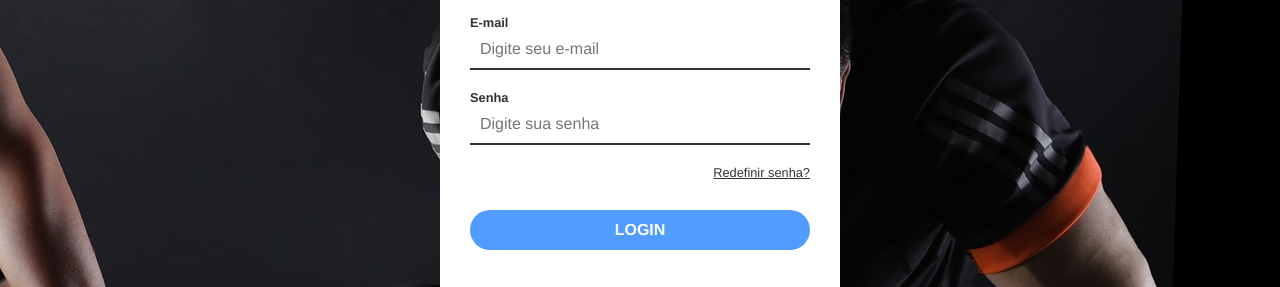
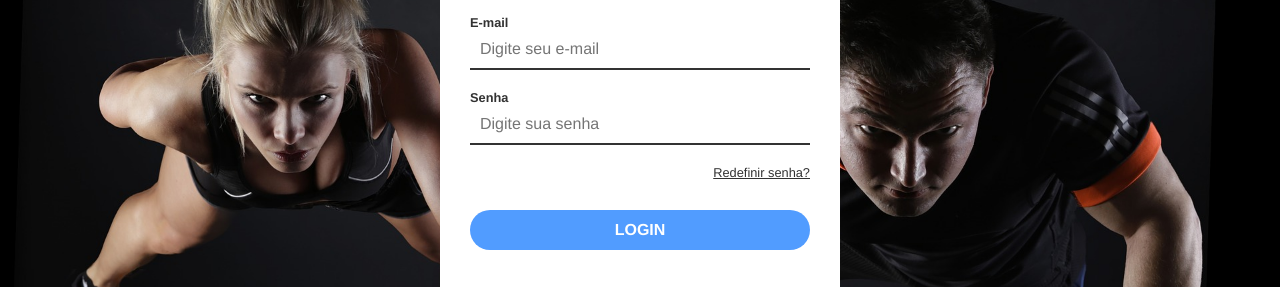
Before and after one commit to Ricardo-SS/Tela-de-login-web, a plain HTML site: page index.html in a window 1280 px wide. Shown: the part 192-479 px from the top of the page. Drawn offline with Linux system fonts and the light colour scheme.

Commit message:
Correção de redimencionamento de imagem de fundo.

```diff
--- a/css/styles.css
+++ b/css/styles.css
@@ -10,12 +10,20 @@
 }
 
 body {
+    background: url(../img/background2.jpeg) no-repeat center center;
+    -webkit-background-size: cover;
+    -moz-background-size: cover;
+    -o-background-size: cover;
+    background-size: cover;
+
+    /*
     background-image: url('../img/background2.jpeg');
 
     background-size: auto;
     background-position-y: 1000px;
     background-position-x: 100%;
     background-repeat: no;
+    */
 }
 
 textarea:focus, input:focus {   /* Revove margem ao seleciona uma caixa input */
```
